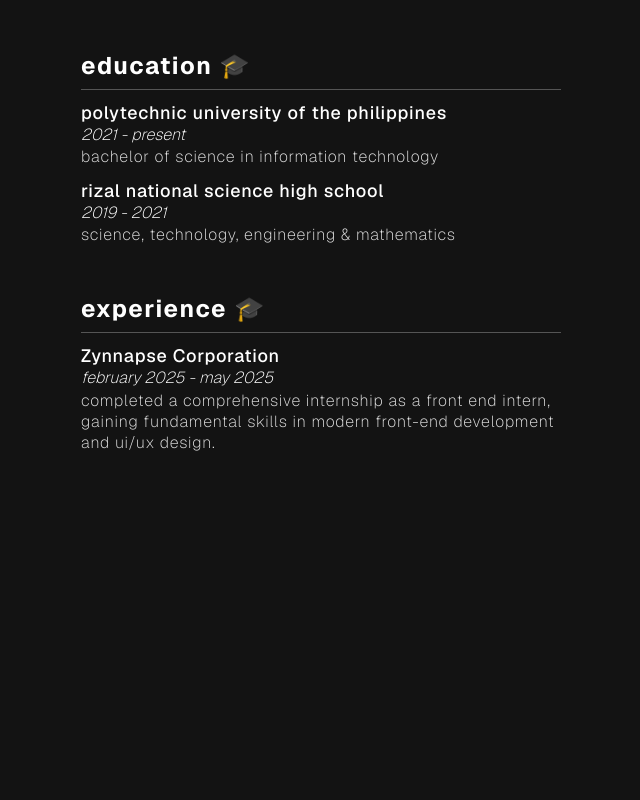
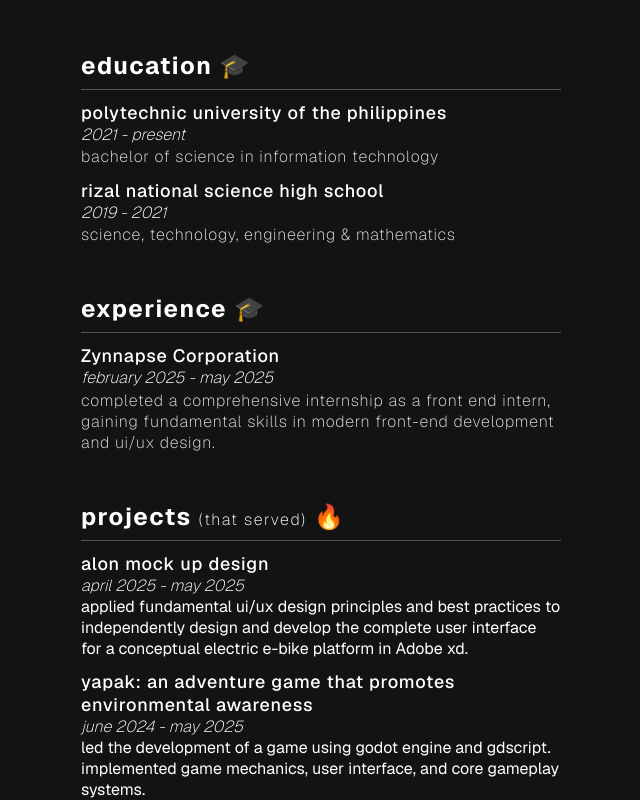
Before and after one commit to inigolacson/my-app, a Next.js app: page / in a window 1280 px wide. Shown: the part 831-1631 px from the top of the page, without its empty margins (575-1215 px from the left). Before the commit the page ends 1284 px from the top, so only its background shows below. Built offline with nearby package versions, Linux system fonts and the light colour scheme.

Commit message:
Added Project Section p.s. needs finalization

```diff
--- a/component/project/projectSection.js
+++ b/component/project/projectSection.js
@@ -1,9 +1,20 @@
-import { ProjectComponent } from "./projectsComponent";
+import { ProjectComponent } from './projectsComponent';
+import styles from '@styles/modules/index.module.scss';
+import { projectInfo } from '@data/information';
 
 export function ProjectSection() {
     return (
         <section>
-            <ProjectComponent />
+            <h1 className={styles.title}>projects <p className={styles.parenthesis}>(that served)</p> <span>🔥</span></h1>
+            <div className={styles.line}></div>
+            {projectInfo.map((proj, index) => (
+                <ProjectComponent
+                key={index}
+                title={proj.title}
+                date={proj.date}
+                description={proj.description}
+                />
+            ))}
         </section>
     )
 }
--- a/component/project/projectsComponent.js
+++ b/component/project/projectsComponent.js
@@ -1,9 +1,11 @@
 import projects from '@styles/modules/right/projects.module.scss';
 
-export function ProjectComponent() {
+export function ProjectComponent({title, date, description}) {
     return (
-        <section>
-
+        <section className={projects.projectContainer}>
+            <h1 className={projects.projectTitle}>{title}</h1>
+            <p className={projects.projectDate}>{date}</p>
+            <p className={projects.projectDescription}>{description}</p>
         </section>
     )
 }
--- a/data/information.js
+++ b/data/information.js
@@ -52,13 +52,15 @@ const experienceInfo = [
 const projectInfo = [
     {
         title: 'alon mock up design',
+        date: 'april 2025 - may 2025',
         description: 'applied fundamental ui/ux design principles and best practices to independently design and develop the complete user interface for a conceptual electric e-bike platform in Adobe xd.',
-        date: 'april 2025 - may 2025'
+
     },
     {
         title: 'yapak: an adventure game that promotes environmental awareness',
+        date: 'june 2024 - may 2025',
         description: 'led the development of a game using godot engine and gdscript. implemented game mechanics, user interface, and core gameplay systems.',
-        date: 'june 2024 - may 2025'
+
     },
 ]
 
--- a/pages/index.js
+++ b/pages/index.js
@@ -11,6 +11,7 @@ import Image from 'next/image';
 import { useEffect, useState } from 'react';
 import { EducationSection } from '@component/education/educationSection';
 import { ExperienceSection } from '@component/experience/experiencesSection';
+import { ProjectSection } from '@component/project/projectSection';
 
 export default function Home() {
   useEffect(() => {
@@ -81,6 +82,8 @@ export default function Home() {
               <EducationSection/>
             <div className={styles.divider}></div>
               <ExperienceSection/>
+            <div className={styles.divider}></div>
+              <ProjectSection/>
           </div>
         </div>
       </div>
--- a/styles/modules/index.module.scss
+++ b/styles/modules/index.module.scss
@@ -84,3 +84,9 @@
 .containerGap{
     margin-top: 1.3rem;;
 }
+
+.parenthesis {
+    font-weight: 250;
+    display: inline;
+    font-size: 1rem;
+}
--- a/styles/modules/right/projects.module.scss
+++ b/styles/modules/right/projects.module.scss
@@ -1 +1,28 @@
 @use '../../variables.scss' as *;
+
+.projectContainer {
+    margin-top: .7rem;
+    width: 100%;
+}
+
+.projectTitle {
+    font-size: 1.12rem;
+    font-weight: 500;
+    letter-spacing: .05rem;
+
+}
+
+.projectsDescription {
+    margin-top: .1rem;
+    font-size: 1rem;
+    font-weight: 250;
+    font-size: 1rem;
+    letter-spacing: -.05rem;
+    color: rgb(224, 224, 224);
+}
+
+.projectDate {
+    font-size: 1rem;
+    font-style: italic;
+    font-weight: 200;
+}
```
Also changed, not shown: styles/modules/right/experiences.module.scss (indentation only).
